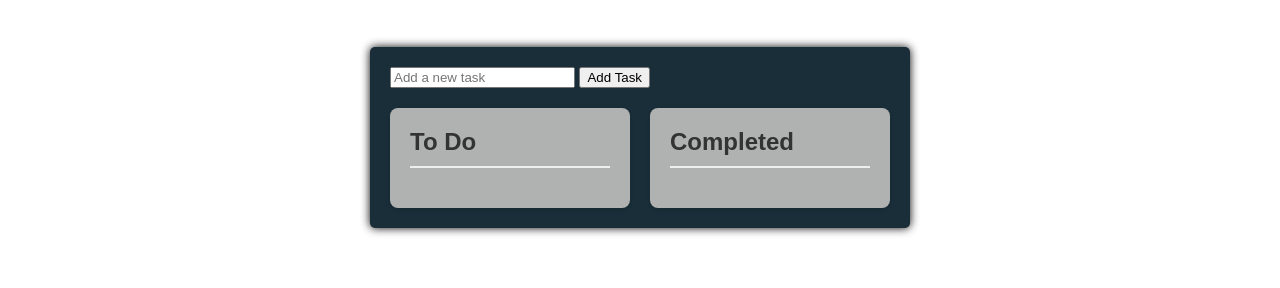
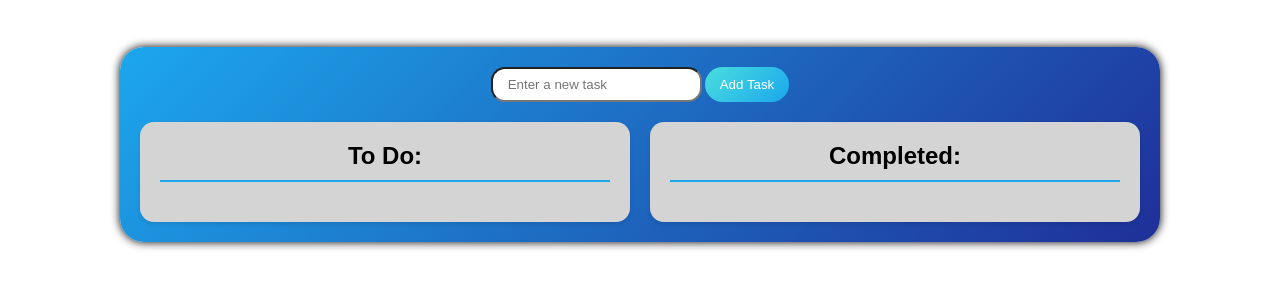
Before and after one commit to bokangkhumalo/ToDoListProject, a website: page public/index.html in a window 1280 px wide. Shown: the part 60-348 px from the top of the page. Drawn offline with Linux system fonts and the light colour scheme; no server answers.

Commit message:
Comlete colour for to-do list

```diff
--- a/public/index.html
+++ b/public/index.html
@@ -10,16 +10,16 @@
     <h1>To-Do List</h1>
     <div id="app">
       <div class="input-container">
-        <input type="text" id="new-task" placeholder="Add a new task" />
+        <input type="text" id="new-task" placeholder="Enter a new task" />
         <button id="add-task">Add Task</button>
       </div>
       <div class="cards-container">
         <div class="card">
-          <h2>To Do</h2>
-          <ul id="todo-list" class="task-list"></ul>
+          <h2>To Do:</h2>
+          <ul id="todo-list" class="task-list-todo"></ul>
         </div>
         <div class="card">
-          <h2>Completed</h2>
+          <h2>Completed:</h2>
           <ul id="completed-list" class="task-list"></ul>
         </div>
       </div>
--- a/public/style.css
+++ b/public/style.css
@@ -1,7 +1,7 @@
 body {
   font-family: Arial, sans-serif;
   color: #000000;
-  background-color: #ffffff;
+  background-color: white;
 }
 
 h1 {
@@ -10,11 +10,11 @@ h1 {
 }
 
 #app {
-  max-width: 500px;
+  max-width: 1000px;
   margin: 50px auto;
   padding: 20px;
-  background: #192e39;
-  border-radius: 5px;
+  background: linear-gradient(135deg, #1ca7ec, #1f2f98);
+  border-radius: 24px;
   box-shadow: 0 0 10px #000000;
 }
 
@@ -22,9 +22,10 @@ ul {
   list-style-type: none;
 }
 
-.completed {
+.card .task-list {
   text-decoration: line-through;
   color: #888;
+  opacity: 0.8;
 }
 
 li {
@@ -50,16 +51,16 @@ button {
 
 .card {
   flex: 1;
-  background: #b0b1b1;
-  border-radius: 8px;
+  background: #d4d4d4;
+  border-radius: 14px;
   padding: 20px;
   box-shadow: 0 2px 4px rgba(0, 0, 0, 0.1);
 }
 
 .card h2 {
   margin-top: 0;
-  color: #333;
-  border-bottom: 2px solid #eee;
+  text-align: center;
+  border-bottom: 2px solid #1ca7ec;
   padding-bottom: 10px;
 }
 
@@ -70,4 +71,22 @@ button {
 
 .input-container {
   margin-bottom: 20px;
+  display: flex;
+  justify-content: center;
+  gap: 5px;
 }
+
+input[type="text"] {
+  border-radius: 14px;
+  padding: 8px 15px;
+}
+
+button#add-task {
+  border-radius: 20px;
+  padding: 8px 15px;
+  margin-left: -2px;
+  background: linear-gradient(135deg, #4adede, #1aa7ec);
+  color: white;
+  border: none;
+  cursor: pointer;
+}
```
